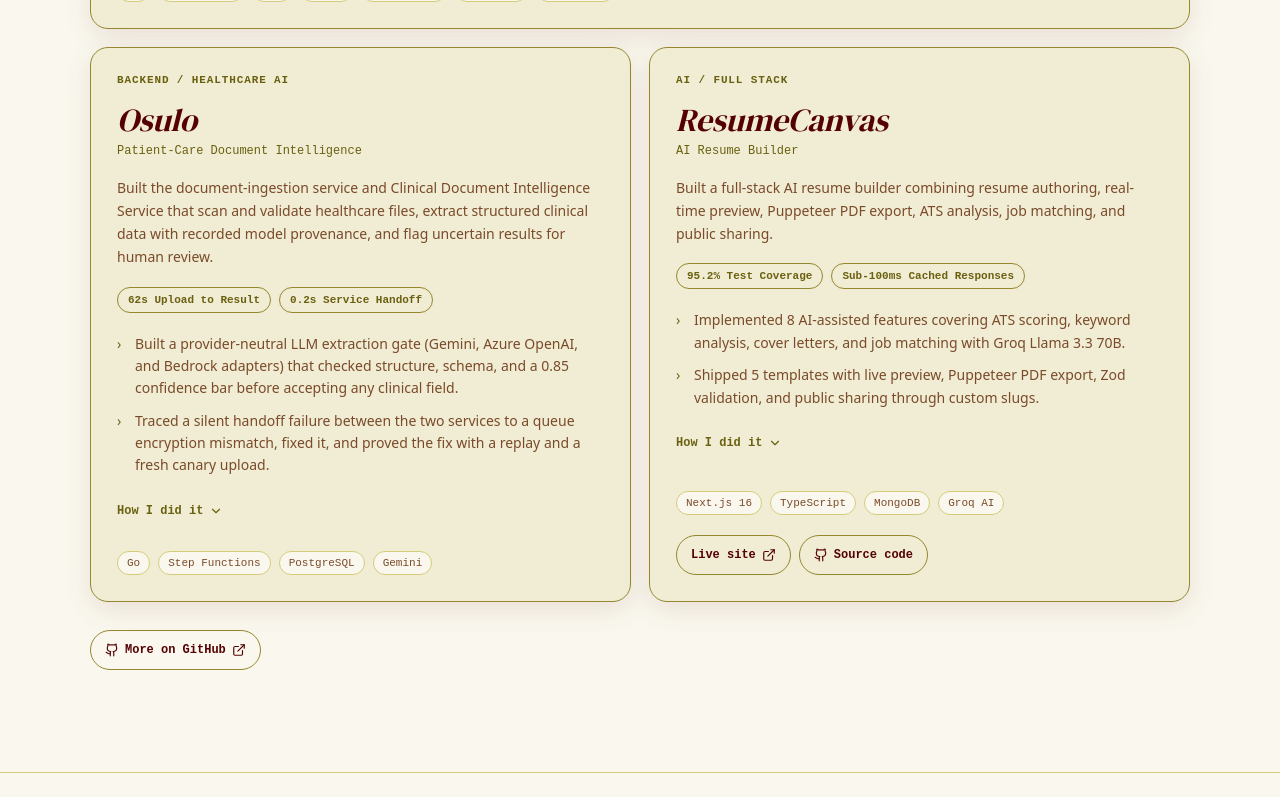
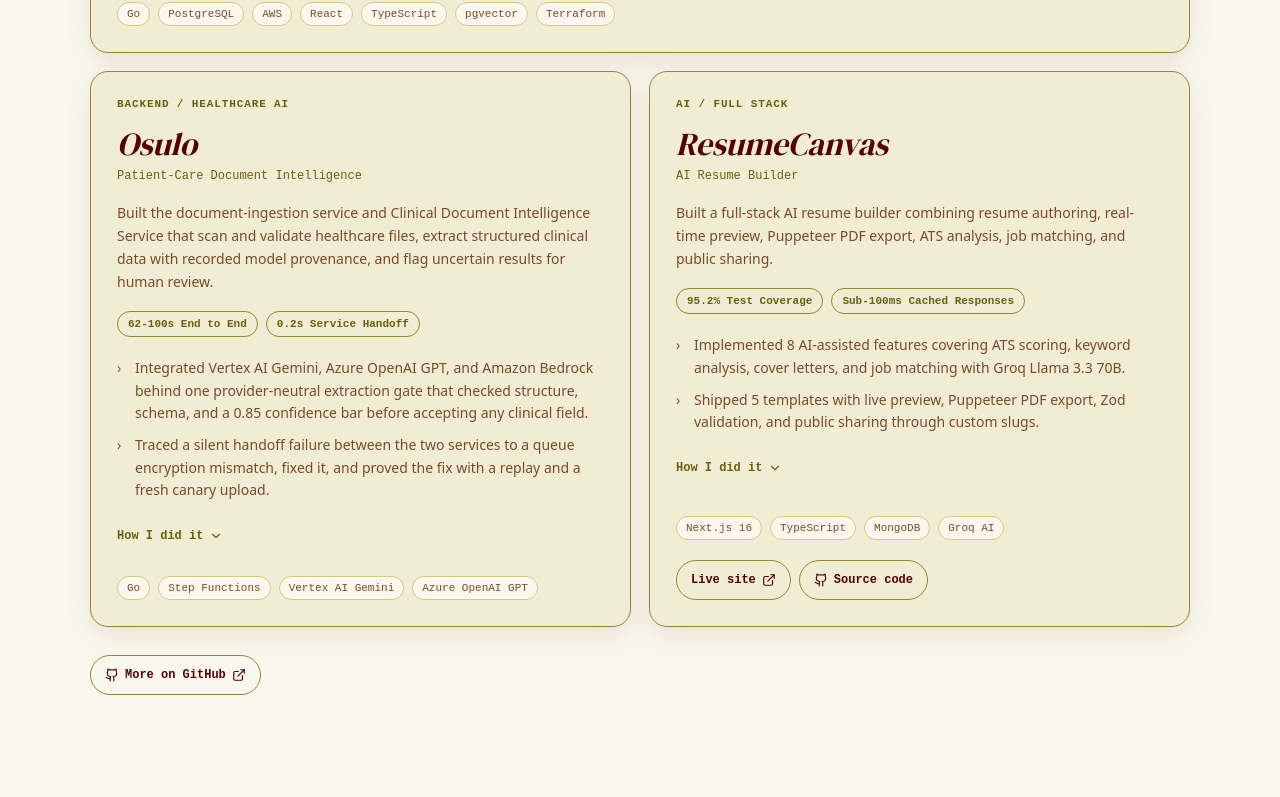
Before and after one commit to swarajreddy10/swarajreddy10.github.io, a Next.js app: page / in a window 1280 px wide. Shown: the part 2642-3439 px from the top of the page. Built offline with nearby package versions, Linux system fonts and the light colour scheme.

Commit message:
docs: present Osulo with its CloudWatch timings and model integrations

```diff
--- a/components/Experience.jsx
+++ b/components/Experience.jsx
@@ -3,7 +3,7 @@
 const HIGHLIGHTS = [
     'Started and own the 2 Go microservices behind SpotMyJob\'s job-data pipeline (source discovery and job processing) that feed its job-search service. Proved a transform stage was bound by round trips rather than the database before scaling it, raising throughput 64% as peak database CPU fell from 99.7% to 65%.',
     'Shipped production React features on the seeker web app (React 18, TypeScript, TanStack Query, Tailwind CSS): Discover filters, keyword search with "Did you mean", onboarding, match-score display, and the location picker, with 62 frontend test files.',
-    'Built Osulo\'s two Go services for healthcare-document ingestion and clinical extraction on AWS Step Functions, with an LLM validation gate that flagged uncertain results for human review; a 2-page lab report went from upload to stored result in 62 seconds in development.',
+    'Built Osulo\'s two Go services for healthcare-document ingestion and clinical extraction on AWS Step Functions, integrating Vertex AI Gemini and Azure OpenAI GPT behind a validation gate that flagged uncertain results for human review; documents ran end to end in 62 to 100 seconds.',
     'Set up Claude Code for both Go repositories, with project rules and hooks that block a commit until its checks pass, and work daily with Claude, Codex, and Cursor; AI output is checked against tests, benchmarks, and blind-labelled evaluation sets.',
 ];
 
--- a/data/work.js
+++ b/data/work.js
@@ -28,16 +28,16 @@
         title: 'Osulo',
         tagline: 'Patient-Care Document Intelligence',
         description: 'Backend / Healthcare AI',
-        tech: ['Go', 'Step Functions', 'PostgreSQL', 'Gemini', 'EventBridge', 'SQS', 'Terraform'],
+        tech: ['Go', 'Step Functions', 'Vertex AI Gemini', 'Azure OpenAI GPT', 'PostgreSQL', 'EventBridge', 'Terraform'],
         impact: 'Built the document-ingestion service and Clinical Document Intelligence Service that scan and validate healthcare files, extract structured clinical data with recorded model provenance, and flag uncertain results for human review.',
-        metrics: ['62s Upload to Result', '0.2s Service Handoff'],
+        metrics: ['62-100s End to End', '0.2s Service Handoff'],
         highlights: [
-            'Built a provider-neutral LLM extraction gate (Gemini, Azure OpenAI, and Bedrock adapters) that checked structure, schema, and a 0.85 confidence bar before accepting any clinical field.',
+            'Integrated Vertex AI Gemini, Azure OpenAI GPT, and Amazon Bedrock behind one provider-neutral extraction gate that checked structure, schema, and a 0.85 confidence bar before accepting any clinical field.',
             'Traced a silent handoff failure between the two services to a queue encryption mismatch, fixed it, and proved the fix with a replay and a fresh canary upload.',
         ],
         details: [
             'Direct-to-S3 uploads through signed POST policies, then quarantine, GuardDuty malware scanning, and promotion to a trusted bucket.',
-            'Moved extraction onto a Step Functions workflow over page chunks; it ran at a 10.6-second median in development.',
+            'Orchestrated extraction as a Step Functions workflow over page chunks; CloudWatch measured about 52 s ingestion, 48 s extraction, and a 0.2 s handoff between services.',
             'Kept both services independently deployable through versioned events, idempotent requests, an event outbox, and SQS dead-letter recovery.',
         ],
     },
```
Also changed, not shown: 1 other file (tests, documents, lock files or other folders).
